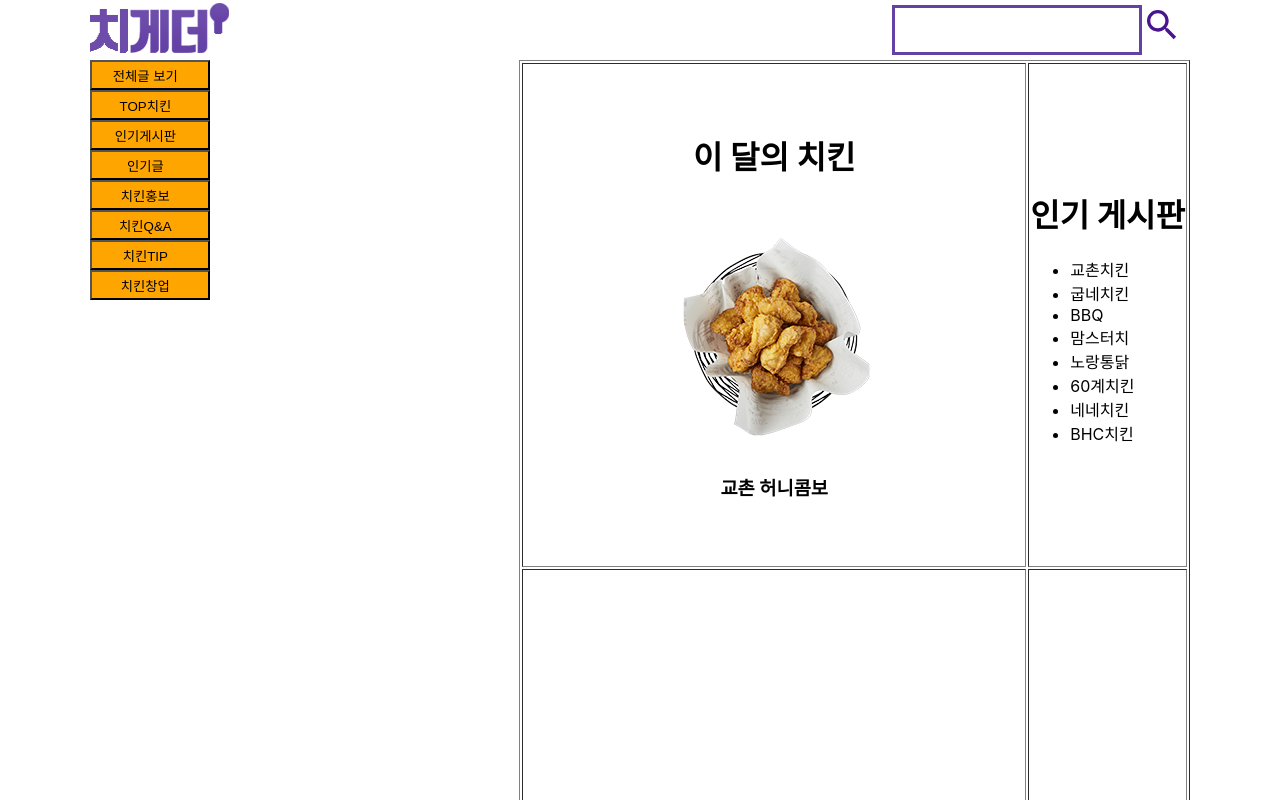
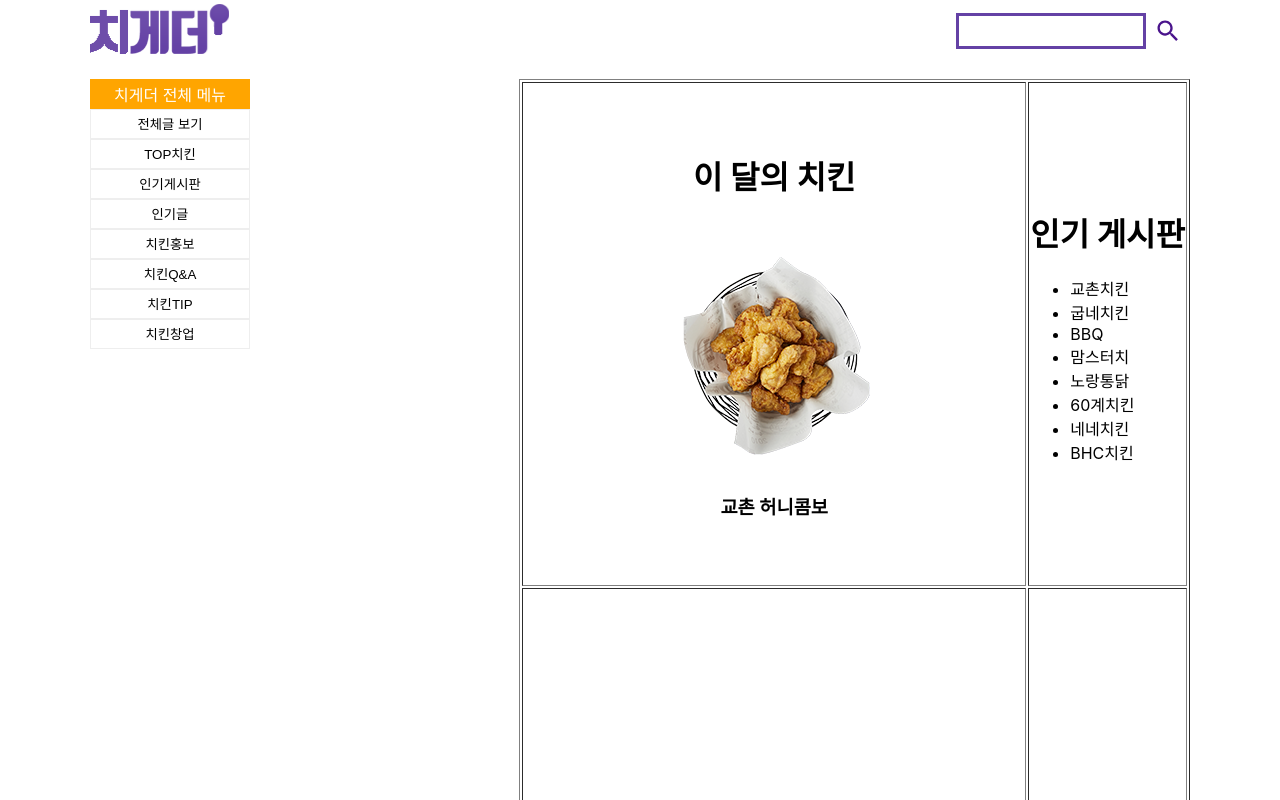
Before and after one commit to e-ssamma/chigether, a React (Create React App) app: page / in a window 1280 px wide. Shown: the top 800 px of the page. Built offline with nearby package versions, Linux system fonts and the light colour scheme.

Commit message:
feat: Header and Sidebar 스타일 적용

```diff
--- a/src/components/Header/index.jsx
+++ b/src/components/Header/index.jsx
@@ -14,7 +14,7 @@ function Header() {
         </Link>
         <div className="search">
           <input className="search-input" type="text" name="search" />
-          <SearchIcon sx={{color: purple[900], fontSize: 40}} />
+          <SearchIcon sx={{color: purple[900], fontSize: 28}} />
         </div>
       </Container>
     </Wrapper>
@@ -26,6 +26,7 @@ export default Header;
 const Wrapper = styled.header`
   display: flex;
   justify-content: center;
+  margin-bottom: 1em;
 `;
 
 const Container = styled.div`
@@ -39,17 +40,18 @@ const Container = styled.div`
   }
 
   .search {
-    position: relative;
+    height: 50px;
+    padding: 0.4em 0.5em;
     display: flex;
     flex-direction: row;
-    height: 50px;
-    padding: 0.3em 0.5em;
+    align-items: center;
+    gap: 0.5em;
   }
 
   .search-input {
+    width: 180px;
+    height: 28px;
     border: 3px solid #6441a5;
     background: #fff;
-    font-size: 1.1em;
-    padding: 0.3em 0.5em;
   }
 `
--- a/src/components/SideBar/index.jsx
+++ b/src/components/SideBar/index.jsx
@@ -6,33 +6,36 @@ import styled from "styled-components";
 function SideBar() {
   return (
     <Sidebar>
+      <div className="menu--description">
+        치게더 전체 메뉴
+      </div>
       <Link to="/Allpage">
 	      <button className="btn-orange">전체글 보기</button>
-        <br></br>
+        <br />
       </Link>
 	    <Link to="/TopChicken">
 	      <button className="btn-orange">TOP치킨</button>
-        <br></br>
+        <br />
       </Link>
       <Link to="/Bestpage">
         <button className="btn-orange">인기게시판</button>
-        <br></br>
+        <br />
       </Link>
       <Link to="/Allpage">
         <button className="btn-orange">인기글</button>
-        <br></br>
+        <br />
       </Link>
       <Link to="/Allpage">
         <button className="btn-orange">치킨홍보</button>
-        <br></br>
+        <br />
       </Link>
 	    <Link to="/Allpage">
 	      <button className="btn-orange">치킨Q&A</button>
-        <br></br>
+        <br />
       </Link>
 	    <Link to="/Allpage">
 	      <button className="btn-orange">치킨TIP</button>
-        <br></br>
+        <br />
       </Link>
 	    <Link to="/Allpage">
 	      <button className="btn-orange">치킨창업</button>
@@ -45,14 +48,24 @@ function SideBar() {
 export default SideBar;
 
 const Sidebar = styled.nav`
-
   button {
     height: 30px;
-    width: 120px;
-    padding: 0.3em 1.4em 0.3em 0.7em;
+    width: 160px;
+    border: 1px solid #eee;
+  }
+
+  .menu--description {
+    height: 30px;
+    width: 160px;
+    background-color: orange;
+    color: #fff;
+    display: flex;
+    justify-content: center;
+    align-items: center;
   }
 
   .btn-orange {
-    background-color: orange;
+    background-color: #fff;
+    color: #000;
   }
 `;
```
Lines whose indentation alone changed are shown as unchanged.
